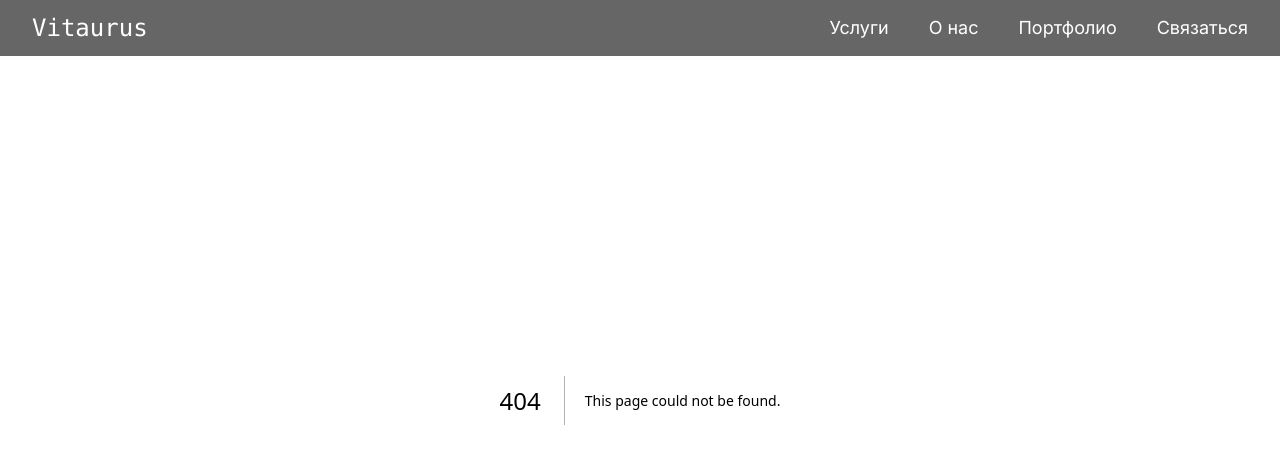
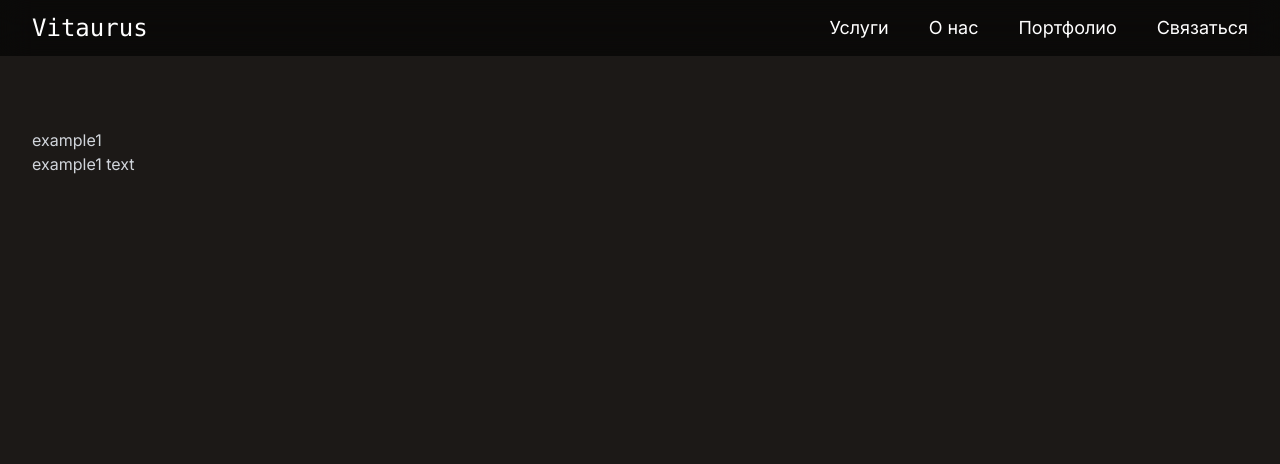
Before and after one commit to iLare27/web-dev-studio, a Next.js app: page /portfolio/example1 in a window 1280 px wide. Before the commit this address had no page. Shown: the top 464 px of the page. Built offline with nearby package versions, Linux system fonts and the light colour scheme.

Commit message:
implemented dynamic routing logic

```diff
--- a/src/app/page.tsx
+++ b/src/app/page.tsx
@@ -1,6 +1,6 @@
 'use client'
 import Image from 'next/image';
-import {useEffect, useState} from 'react';
+import {useEffect} from 'react';
 // @ts-ignore
 import AOS from 'aos';
 import 'aos/dist/aos.css';
--- /dev/null
+++ b/src/app/portfolio/[projectName]/page.tsx
@@ -0,0 +1,46 @@
+import data from "../content.json"
+import Image from "next/image";
+import React from "react";
+
+export async function generateStaticParams() {
+    const projects = data.projectsData;
+
+    // @ts-ignore
+    return projects.map((project) => ({
+        name: project.name
+    }))
+}
+
+export function getProject(name: string) {
+    return data.projectsData.find(project => project.name === name);
+}
+
+// @ts-ignore
+export default function Page({ params }) {
+    const project = getProject(params.projectName);
+
+    if (!project) {
+        return (<main className="bg-[#1c1917] text-gray-300 min-h-screen pt-32">
+            <div className="container mx-auto px-4 sm:px-6 lg:px-8" data-aos="fade-right" data-aos-delay="150">
+                <div className="flex flex-wrap justify-between">
+                    <div className="w-full lg:w-1/2">
+                        <h1>Проект не найден</h1>
+                    </div>
+                </div>
+            </div>
+        </main>)
+    }
+
+    return (
+        <main className="bg-[#1c1917] text-gray-300 min-h-screen pt-32">
+            <div className="container mx-auto px-4 sm:px-6 lg:px-8" data-aos="fade-right" data-aos-delay="150">
+                <div className="flex flex-wrap justify-between">
+                    <div className="w-full lg:w-1/2">
+                        <h1>{project.name}</h1>
+                        <p>{project.description}</p>
+                    </div>
+                </div>
+            </div>
+        </main>
+    );
+}
--- a/src/app/portfolio/content.json
+++ b/src/app/portfolio/content.json
@@ -2,5 +2,15 @@
   "portfolioPage": {
     "title": "Наше портфолио",
     "description": "В нашем портфолио представлены проекты, которые мы с гордостью разработали, используя современные технологии и инновационные подходы. Мы специализируемся на создании высокопроизводительных веб- и мобильных приложений, опираясь на мощный и гибкий стек технологий, включая Node.js, React и React Native. Эти инструменты позволяют нам строить масштабируемые и эффективные решения, способные удовлетворить самые разнообразные потребности наших клиентов.\n\nПроцесс работы: От идеи до запуска\n\nНаш процесс работы начинается с тщательного анализа требований и целей проекта. Мы тесно взаимодействуем с нашими клиентами на каждом этапе: от планирования и проектирования до разработки, тестирования и запуска. Используя методологии гибкой разработки, мы обеспечиваем эффективное управление проектом и гибкость в воплощении изменений на любом этапе разработки."
-  }
+  },
+  "projectsData": [
+    {
+      "name": "example1",
+      "description": "example1 text"
+    },
+    {
+      "name": "example2",
+      "description": "example2 text"
+    }
+  ]
 }
--- a/src/app/portfolio/page.tsx
+++ b/src/app/portfolio/page.tsx
@@ -1,3 +1,5 @@
+
+
 import React from 'react';
 import Image from 'next/image';
 import content from './content.json'
```
